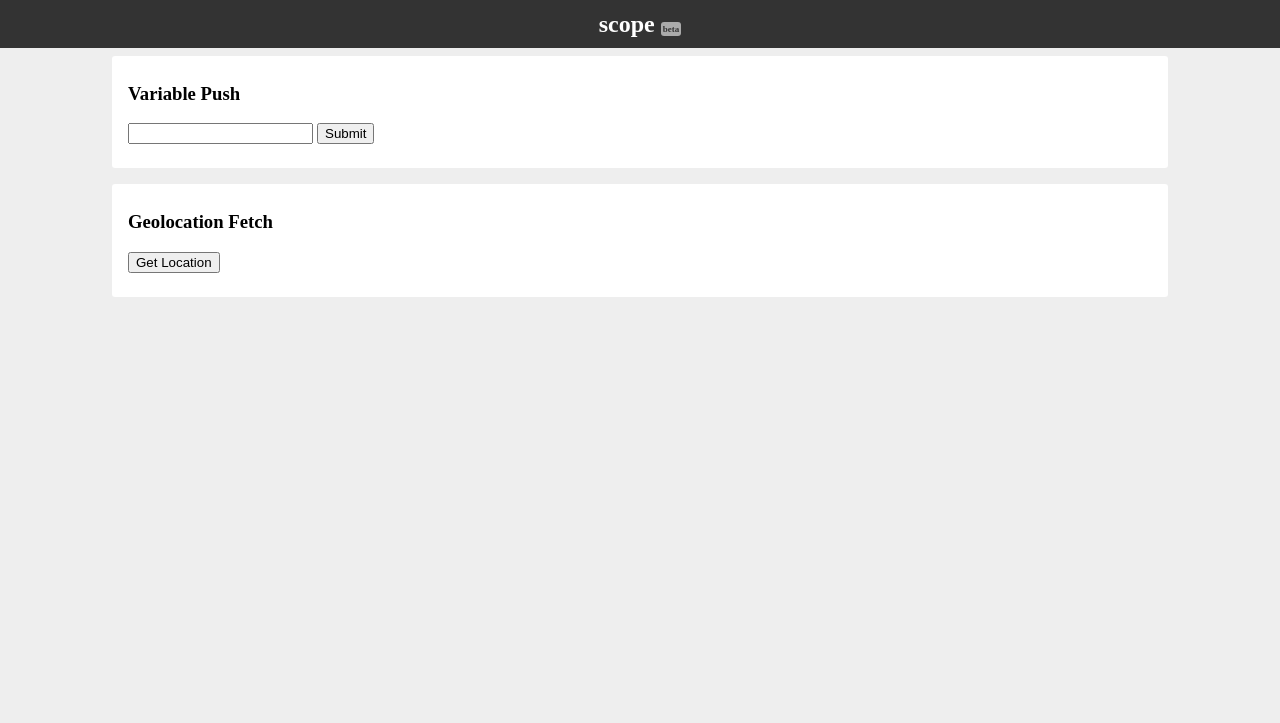
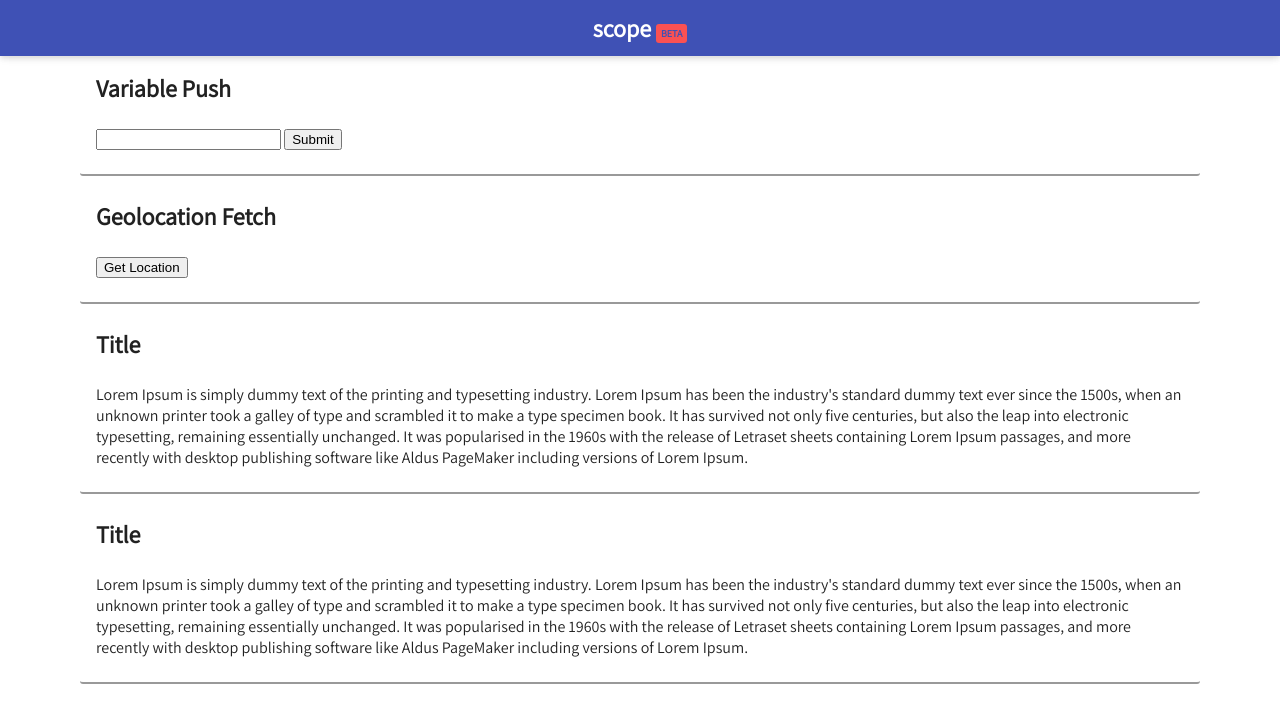
Before and after one commit to domainbn/scope-beta, a PHP site: page / in a window 1280 px wide. Shown: the top 723 px of the page. Run offline with PHP 8.4, Linux system fonts and the light colour scheme.

Commit message:
Deep styling, fixed top header

```diff
--- a/home.html
+++ b/home.html
@@ -4,13 +4,15 @@
         <title>Scope (Beta)</title>
         <meta name="viewport" content="width=device-width, initial-scale=1">
         <link rel="stylesheet" href="style.css" />
-        <link href='https://fonts.googleapis.com/css?family=Roboto' rel='stylesheet' type='text/css'>
+        <link href="https://fonts.googleapis.com/css?family=Assistant" rel="stylesheet">
     </head>
     <body>
         <div class="scp-dash">
             <div class="scp-top">
                 <div class="scp-hdr">
+                    <a href="#">
                     <h2>scope <span>beta</span></h2>
+                    </a>
                 </div>
             </div>
             <div class="scp-mid">
@@ -53,6 +55,15 @@
                     </p>
                 </div>
 
+            <div class="scp-post">
+                <h3>Title</h3>
+                <p>Lorem Ipsum is simply dummy text of the printing and typesetting industry. Lorem Ipsum has been the industry's standard dummy text ever since the 1500s, when an unknown printer took a galley of type and scrambled it to make a type specimen book. It has survived not only five centuries, but also the leap into electronic typesetting, remaining essentially unchanged. It was popularised in the 1960s with the release of Letraset sheets containing Lorem Ipsum passages, and more recently with desktop publishing software like Aldus PageMaker including versions of Lorem Ipsum.</p>
+            </div>
+            <div class="scp-post">
+                <h3>Title</h3>
+                <p>Lorem Ipsum is simply dummy text of the printing and typesetting industry. Lorem Ipsum has been the industry's standard dummy text ever since the 1500s, when an unknown printer took a galley of type and scrambled it to make a type specimen book. It has survived not only five centuries, but also the leap into electronic typesetting, remaining essentially unchanged. It was popularised in the 1960s with the release of Letraset sheets containing Lorem Ipsum passages, and more recently with desktop publishing software like Aldus PageMaker including versions of Lorem Ipsum.</p>
+            </div>
+                <!--END FEED-->
             </div>
 <!--            <div class="scp-btm"></div>-->
         </div>
--- a/style.css
+++ b/style.css
@@ -1,7 +1,18 @@
 html, body {
     margin: 0;
-    font-family: Roboto', sans-serif';
-    background: #eee;
+    font-family: 'Assistant', sans-serif;
+    background: #fff;
+    color: rgba(0,0,0,.87);
+}
+
+a {
+    text-decoration: none;
+    color: white;
+}
+
+h3 {
+    margin-top: 0;
+    font-size: 24px;
 }
 
 .scp-dash {
@@ -9,38 +20,41 @@ html, body {
     margin: 0 auto;
 }
 
-
-
 .scp-top, .scp-mid, .scp-btm {
     float: left;
     width: 100%;
 }
 
 .scp-top {
-    background: #333;
-    height: 48px;
-    color: #fff;
+    position: fixed;
 }
 
 .scp-hdr {
+    background: #3F51B5;
+    height: 56px;
+    color: #fff;
     text-align: center;
+    -webkit-box-shadow: 0 2px 4px -1px rgba(0,0,0,0.06),0 4px 5px 0 rgba(0,0,0,0.06),0 1px 10px 0 rgba(0,0,0,0.08);
+    box-shadow: 0 2px 4px -1px rgba(0,0,0,0.06),0 4px 5px 0 rgba(0,0,0,0.06),0 1px 10px 0 rgba(0,0,0,0.08);
 }
 
 .scp-hdr h2 {
-    line-height: 48px;
+    line-height: 56px;
     margin: 0;
     padding: 0;
 }
 
 .scp-hdr span {
-    background: #aaa;
-    color: #333;
-    font-size: 9px;
-    padding: 2px;
+    background: #FA5153;
+    color: #3F51B5;
+    font-size: 10px;
+    padding: 3px 5px;
     border-radius: 3px;
+    text-transform: uppercase;
 }
 
 .scp-mid {
+    margin-top: 56px;
     padding-top: 8px;
 }
 .scp-btm {
@@ -49,11 +63,12 @@ html, body {
 }
 
 .scp-post {
-    width: 80%;
+    width: 85%;
     margin: 0 auto 16px auto;
     background: #fff;
     padding: 8px 16px;
     border-radius: 3px;
+    border-bottom: 2px solid #999999;
 }
 
 .scp-post-title {
@@ -66,3 +81,7 @@ html, body {
     height: 180px;
     width: 100%;
 }
+
+#demo {
+    color: #FA5153;
+}
```
